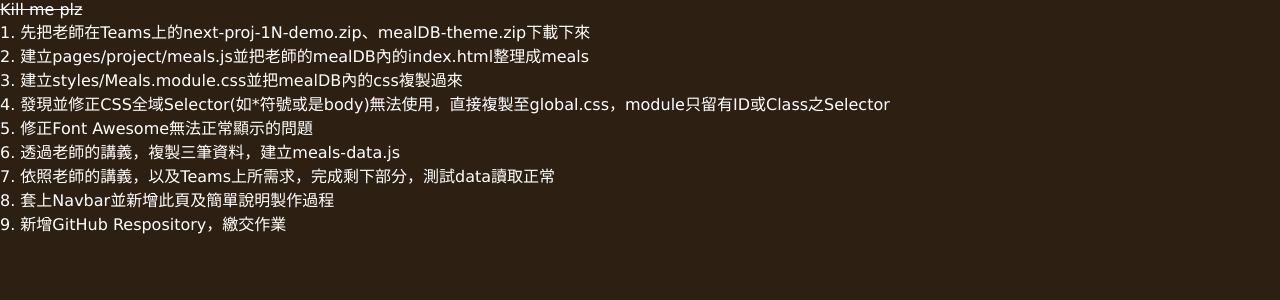
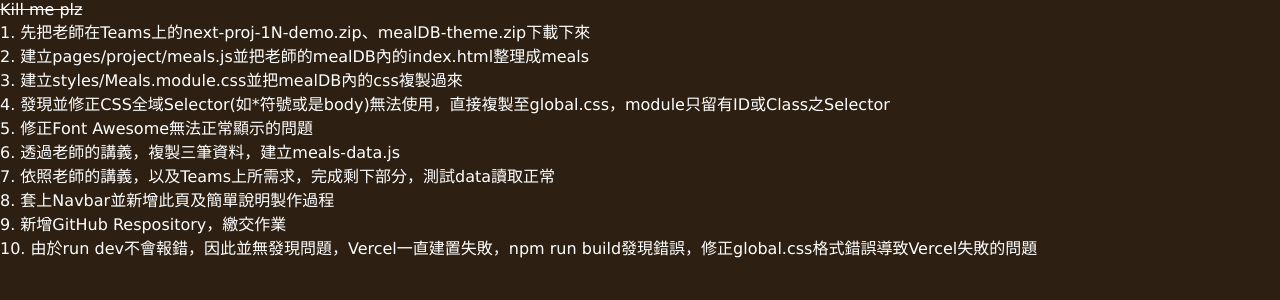
Before and after one commit to 208417021/next-proj-1N-demo, a Next.js app: page /project/process in a window 1280 px wide. Shown: the top 300 px of the page. Built offline with nearby package versions, Linux system fonts and the light colour scheme.

Commit message:
UPDATE change log

```diff
--- a/pages/project/process.js
+++ b/pages/project/process.js
@@ -11,6 +11,7 @@ export default function process() {
             <p>7. 依照老師的講義，以及Teams上所需求，完成剩下部分，測試data讀取正常</p>
             <p>8. 套上Navbar並新增此頁及簡單說明製作過程</p>
             <p>9. 新增GitHub Respository，繳交作業</p>
+            <p>10. 由於run dev不會報錯，因此並無發現問題，Vercel一直建置失敗，npm run build發現錯誤，修正global.css格式錯誤導致Vercel失敗的問題</p>
         </div>
     )
 }
```
